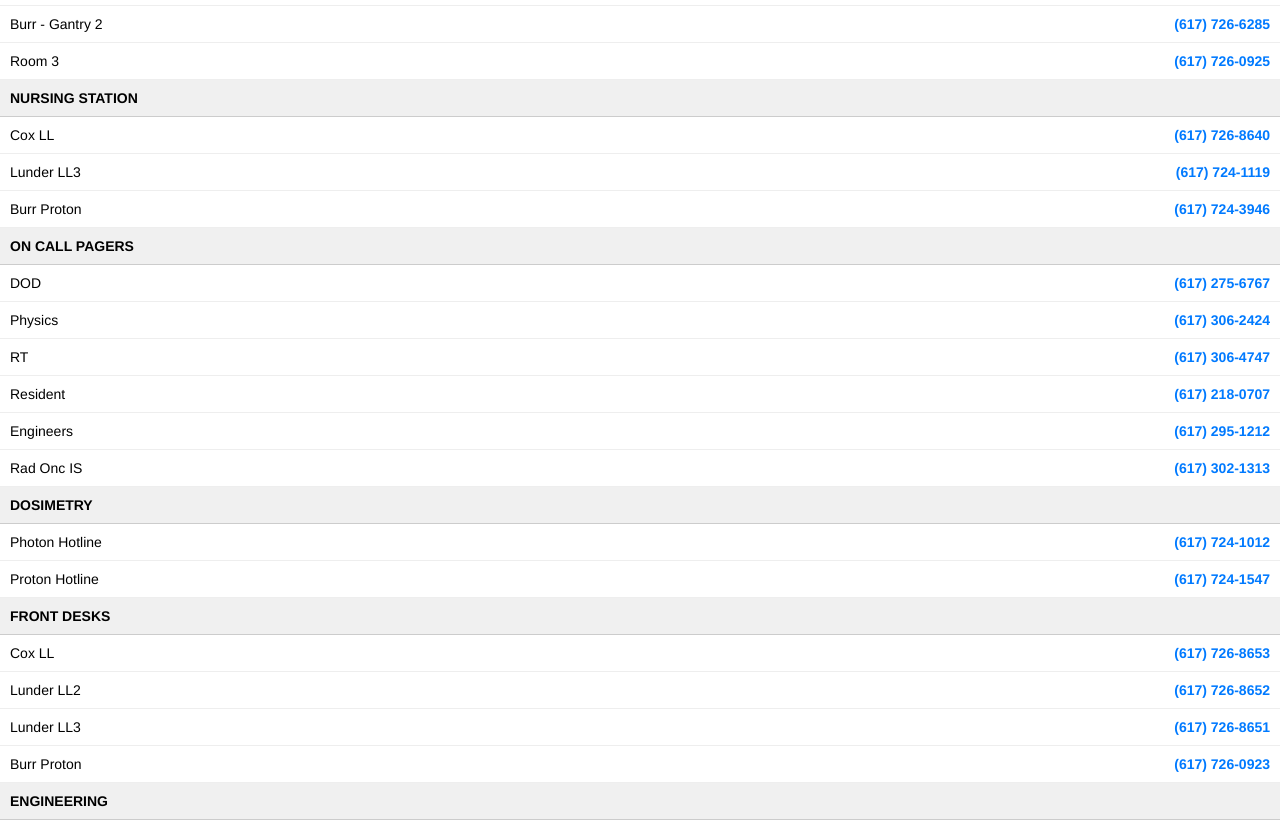
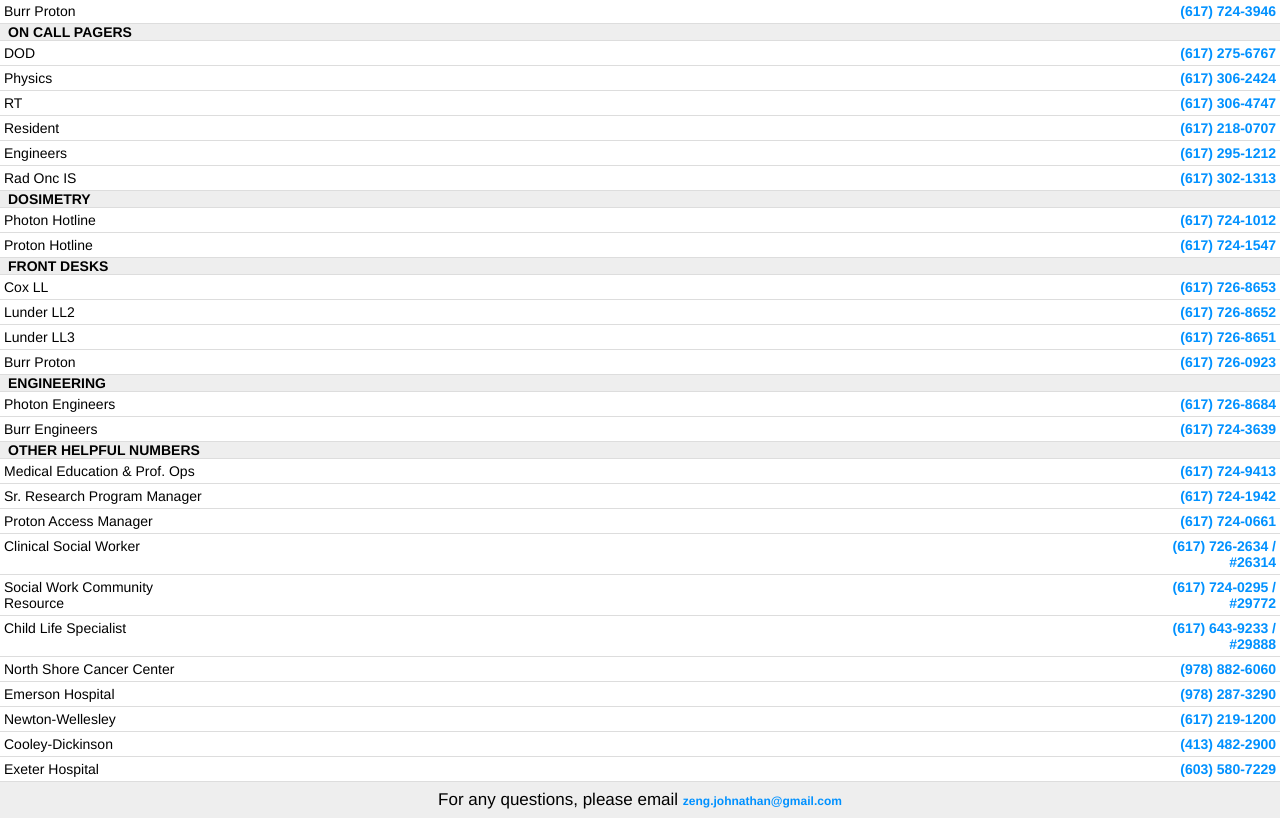
Before and after one commit to johnathan-zeng/rophonemgh, a plain HTML site: page index.html in a window 1280 px wide. Shown: the part 401-1224 px from the top of the page. Drawn offline with Linux system fonts and the light colour scheme.

Commit message:
Update index.html

```diff
--- a/index.html
+++ b/index.html
@@ -1,16 +1,32 @@
 <!DOCTYPE html>
 <html>
-<head>
+<<head>
   <meta charset="utf-8">
-  <title>MGH RO Phone Tree</title>
+  <title>Massachusetts General Hospital Phone Tree</title>
   <meta name="viewport" content="width=device-width, initial-scale=1">
   <style>
-    body { font-family: Helvetica, sans-serif; margin: 0; font-size: 14px; }
-    .header { background: #f0f0f0; padding: 10px; font-weight: bold; border-bottom: 1px solid #ccc; }
-    .row { display: flex; justify-content: space-between; padding: 10px; border-bottom: 1px solid #eee; cursor: pointer; }
-    .row:hover { background: #f9f9f9; }
-    .name { color: #000; }
-    .number { color: #007AFF; font-weight: bold; }
+    body {
+      font-family: Helvetica, "HelveticaNeue-Light", "Helvetica Neue Light", "Helvetica Neue", Helvetica;
+      font-size: 14px;
+      margin:0px;
+      -webkit-user-select: none;
+    }
+    a { color:#0091FF; font-weight: bold; text-decoration:none; font-size: 14px; }
+    div { border: 0px solid red }
+    div.name { width:200px; float:left; color:#000 }
+    div.number { margin-left:auto; margin-right:0px; color:#0091FF; width:120px; text-align:right; font-weight:bold; }
+    div.row { display:block; padding:4px; border-bottom: 1px solid #ddd; }
+    div.header { background-color: #eee; font-weight: bolder; padding-left: 8px; border-bottom: 1px solid #ddd; }
+    div.footer a { font-size: 12px; }
+    div.footer { background-color: #eee; text-align: center; padding:8px; font-size: 17px; }
+    div.footer a { font-size: 12px; }
+    div.row:active { background-color:#ddd; }
+    img.icon { width:14px; }
+    span.jones { color:#4e387e; font-weight: bold; }
+    a.comment { color:#fff; font-size: smaller; background-color:#bbb; border-radius:14px; padding:0 8px 2px 8px; }
+    span.floor { display:inline-block; width:22px; height:22px; color:#fff; background-color:#bbb; border-radius:20px; text-align: center; }
+    input{padding:0px;margin:0px;border:0px;display:inline-block;-webkit-appearance:none;font-size:14px;width:100px;border-radius:0px;color:#0091FF; text-align:right; font-weight:bold;background-color:transparent;}
+    input:invalid{background-color:#fdd;}
   </style>
 </head>
 <body>
```
